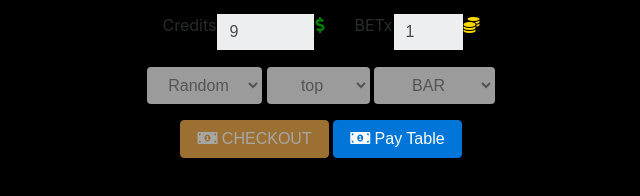
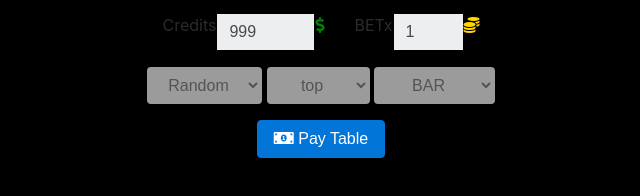
Before and after one commit to mindsetLuka/Casino, a plain HTML site: page Slots/indexSlots.html in a window 1280 px wide. Both pictures are taken after a click on the button "SPIN". Shown: the part 430-626 px from the top of the page, without its empty margins (319-959 px from the left). Drawn offline with nearby package versions, Linux system fonts and the light colour scheme.

Commit message:
add for slots

```diff
--- a/Slots/indexSlots.html
+++ b/Slots/indexSlots.html
@@ -42,7 +42,7 @@
                 <div class="input-group-prepend">
                     <span class="input-group-text">Credits</span>
                 </div>
-                <input class="form-control" type="number" id="balance" min="1" max="5000"/>
+                <input class="form-control" type="number" id="balance" min="1" max="5000" disabled/>
                 <div class="input-group-append">
                     <span class="input-group-text"><i class="fas fa-dollar-sign green"></i></span>
                 </div>
@@ -76,7 +76,7 @@
     </div>
     <div class="row justify-content-center my-3">
         <div class="col col-auto">
-            <button class="btn btn-warning w-auto" type="button" id="checkout">
+            <button class="btn btn-warning w-auto" type="button" id="checkout" style="display: none;">
                 <i class="fas fa-money-bill-alt"></i> CHECKOUT
             </button>
             <button class="btn btn-primary w-auto" type="button" data-toggle="modal" data-target="#payTable">
@@ -240,6 +240,49 @@
         },
     };
 
+    const LS_KEY_CASH = "cash";
+    const INITIAL_VALUE = 1000;
+    const playerBalanceStorage = {
+        initializeBalance: function () {
+            if (localStorage.getItem(LS_KEY_CASH) === null) {
+            localStorage.setItem(LS_KEY_CASH, INITIAL_VALUE);
+            }
+            this.displayBalance();
+        },
+
+        getBalance: function () {
+            const balance = localStorage.getItem(LS_KEY_CASH);
+            return balance ? parseInt(balance, 10) : INITIAL_VALUE;
+        },
+
+        setBalance: function (newBalance) {
+            localStorage.setItem(LS_KEY_CASH, newBalance);
+            this.displayBalance();
+        },
+
+        updateBalance: function (amount) {
+            const currentBalance = this.getBalance();
+            const updatedBalance = currentBalance + amount;
+            localStorage.setItem(LS_KEY_CASH, updatedBalance);
+            this.displayBalance();
+        },
+
+        displayBalance: function() {
+            conf.player.money = playerBalanceStorage.getBalance();
+    }
+    };
+
+    playerBalanceStorage.initializeBalance();
+
+    window.addEventListener('DOMContentLoaded', () => {
+        playerBalanceStorage.displayBalance();
+    });
+
+    window.addEventListener('storage', () => {
+        playerBalanceStorage.displayBalance();
+    });
+
+
     //Resource loader
     Resources('./src/img/BAR.png', './src/img/lemon.png', './src/img/blueberry.png', './src/img/7.png', './src/img/Cherry.png').onLoad(
         function (resources, names) {
@@ -274,7 +317,6 @@
                 conf.mode.onchange = slot.setMode;
                 conf.where.onchange = slot.setMode;
                 conf.what.onchange = slot.setMode;
-                conf.balance.onchange = slot.setCredits;
                 conf.balance.value = conf.player.money;
                 conf.autoBtn.onclick = slot.autoToggle;
 
--- a/Slots/slots.js
+++ b/Slots/slots.js
@@ -33,7 +33,7 @@ const Slot = function (canvas) {
 
             return;
         }
-        conf.player.money -= conf.bet.value * 1;
+        playerBalanceStorage.updateBalance(-conf.bet.value * 1)
         conf.balance.value = conf.player.money;
         currentSpin = [];
         reels.forEach((reel) => {
@@ -203,7 +203,7 @@ const Slot = function (canvas) {
         });
 
         let totalSum = sum.top + sum.middle + sum.bottom;
-        conf.player.money += totalSum;
+        playerBalanceStorage.updateBalance(totalSum)
         conf.balance.value = conf.player.money;
         if (totalSum !== 0) {
             conf.sound.win.play();
```
